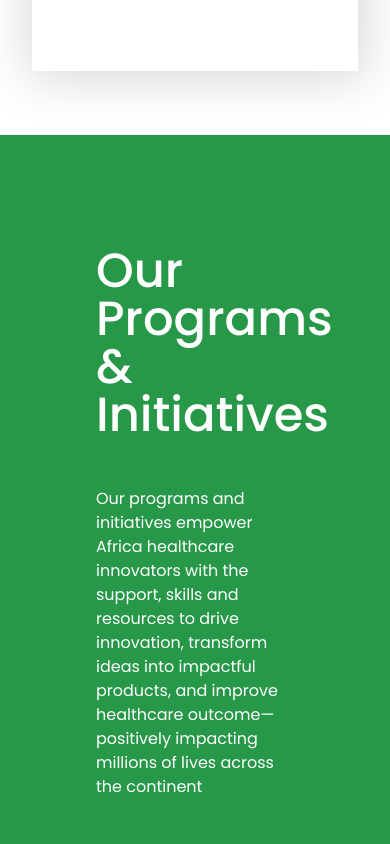
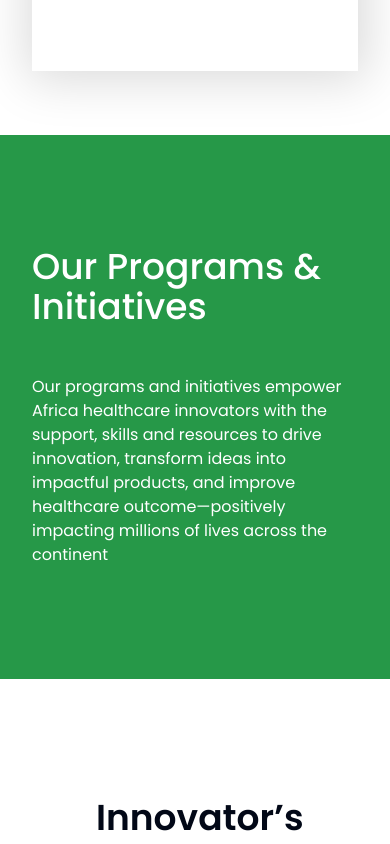
Before and after one commit to innovatehealthafrica/iha-frontend, a Next.js app: page / in a window 390 px wide. Shown: the part 3300-4144 px from the top of the page. Built offline with nearby package versions, Linux system fonts and the light colour scheme.

Commit message:
programsa dn initiatives section fixed

```diff
--- a/src/app/(landing-page)/page.tsx
+++ b/src/app/(landing-page)/page.tsx
@@ -82,9 +82,9 @@ export default function Home() {
 
       {/* Programs and Initiatives Section */}
       <section className="bg-primary-green/85 bg-no-repeat bg-cover">
-        <div className="flex flex-col lg:flex-row py-28 px-24 space-x-12 max-w-screen-2xl mx-auto">
+        <div className="flex flex-col lg:flex-row py-28 px-8 lg:px-24 space-x-12 max-w-screen-2xl mx-auto">
           <div className="flex flex-col justify-center w-full">
-            <h2 className="font-[500] text-5xl text-white">
+            <h2 className="font-[500] text-4xl lg:text-5xl text-white">
               Our Programs & Initiatives
             </h2>
 
```
